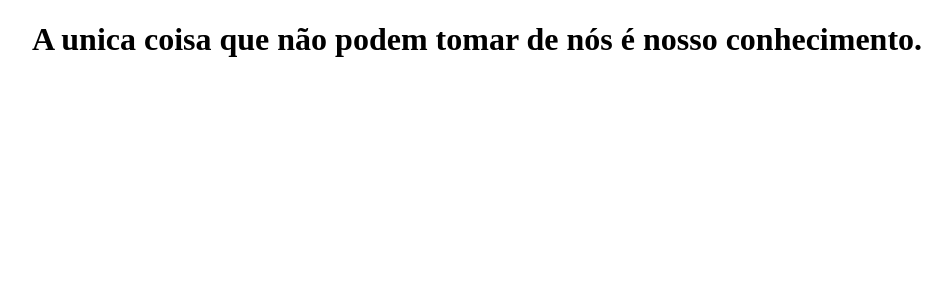
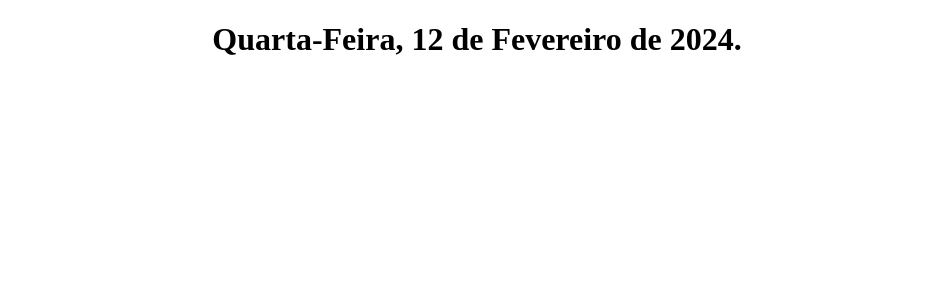
Before and after one commit to patocg/firstproject, a Next.js app: page / in a window 1280 px wide. Shown: the top 300 px of the page, without its empty margins (163-1115 px from the left). Built offline with nearby package versions, Linux system fonts and the light colour scheme.

Commit message:
alteração do texto do site

```diff
--- a/pages/index.js
+++ b/pages/index.js
@@ -1,5 +1,5 @@
 function Home() {
-    return <h1><center>A unica coisa que não podem tomar de nós é nosso conhecimento.</center></h1>;
+    return <h1><center>Quarta-Feira, 12 de Fevereiro de 2024.</center></h1>;
 }
 
 export default Home;
```
